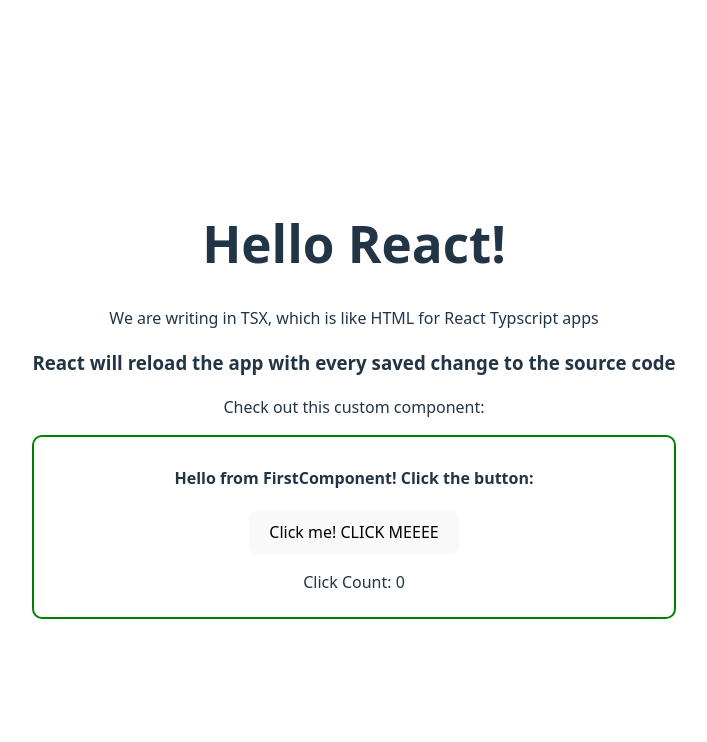
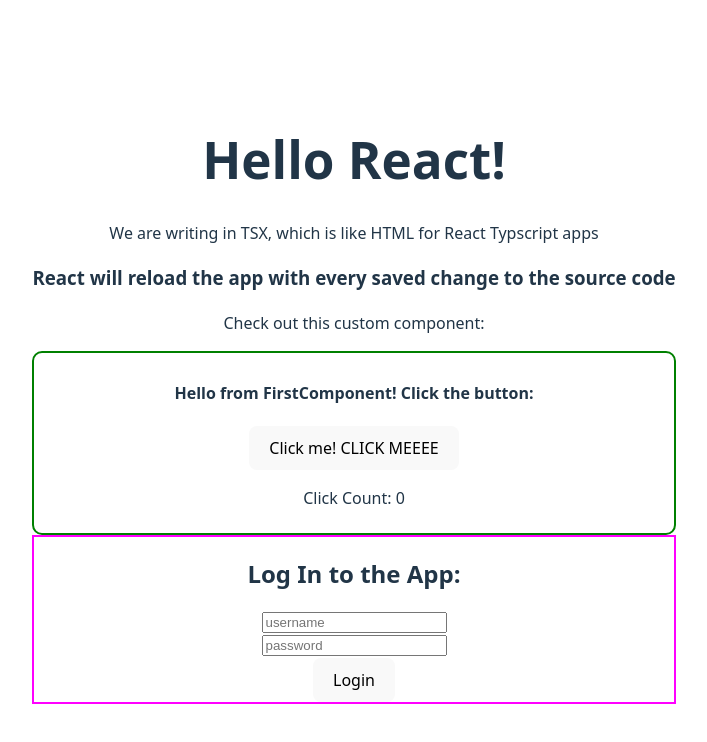
Before and after one commit to 260501-GenAI/HelloReactRepo, a React (Vite) app in the folder hello-react/: page / in a window 1280 px wide. Shown: the top 742 px of the page, without its empty margins (286-993 px from the left). Built offline with nearby package versions, Linux system fonts and the light colour scheme.

Commit message:
basic dynamic rendering with routes

```diff
--- a/hello-react/src/App.tsx
+++ b/hello-react/src/App.tsx
@@ -2,6 +2,7 @@
 import './App.css'
 import { FirstComponent } from './Components/FirstComponent'
 import { Dashboard } from './Components/Dashboard'
+import { Login } from './Components/Login'
 
 function App() {
 
@@ -29,10 +30,10 @@
         -The "element", which is the component to render at that URL endpoint*/}
       <BrowserRouter>
         <Routes>
+          <Route path="/" element={<Login/>}></Route>
           <Route path="/dashboard" element={<Dashboard/>}></Route>
         </Routes>
       </BrowserRouter>
-
 
     </>
   )
--- /dev/null
+++ b/hello-react/src/Components/Login.css
@@ -0,0 +1,12 @@
+/* CSS is how we style HTML (or TSX in this case) */
+.container{
+    border: 2px solid magenta
+
+}
+
+.login-card{
+    display:flex; /*Creates a "flexbox" which give us some positional styling tools*/
+    flex-direction: column;
+    align-items: center;
+    gap: 2px;
+}
--- a/hello-react/src/Components/Login.tsx
+++ b/hello-react/src/Components/Login.tsx
@@ -1,14 +1,19 @@
+import { useNavigate } from "react-router-dom"
+import "./Login.css"
+
 export const Login:React.FC = () => {
 
+    //We're going to use the useNavigate hook to PROGRAMMATICALLY switch URLS
+    const navigate = useNavigate()
 
     return(
         // TODO: style this with a .css file
-        <div>
+        <div className="container">
             <h2>Log In to the App:</h2>
-            <div>
+            <div className="login-card">
                 <input type="text" placeholder="username"/>
                 <input type="password" placeholder="password"/>
-                <button>Login</button>
+                <button onClick={() => navigate("/dashboard")}>Login</button>
             </div>
         </div>
     )
```
